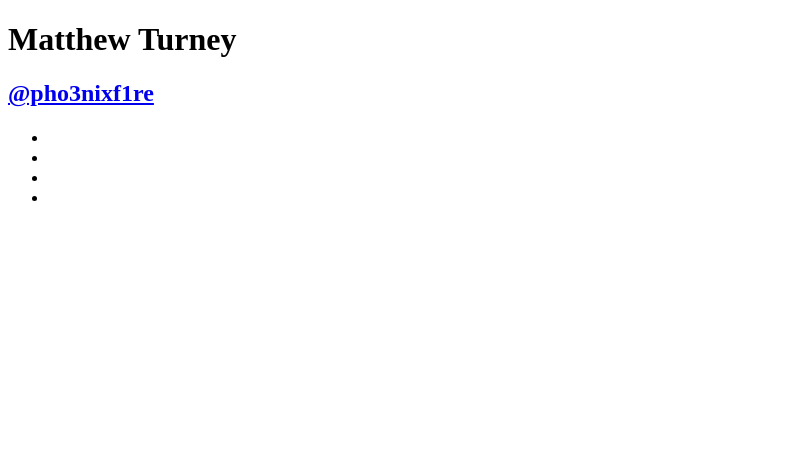
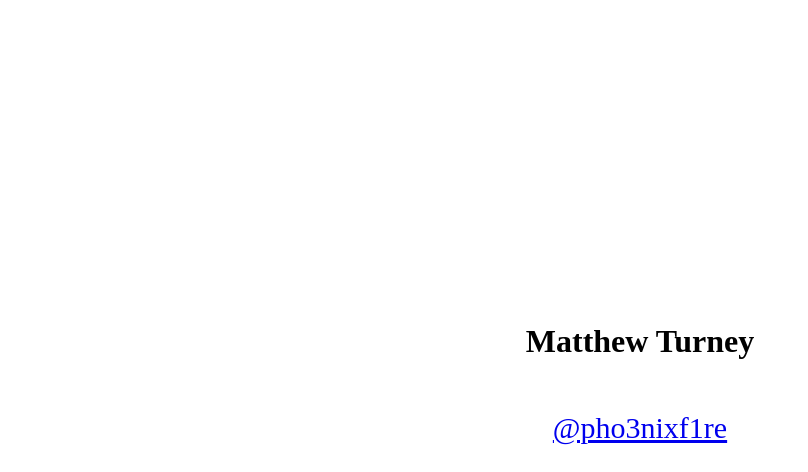
Before and after one commit to pho3nixf1re/pho3nixf1re.net, a Gatsby site: page / in a window 1280 px wide. Shown: the whole page, without its empty margins (0-808 px from the left). Built offline with nearby package versions, Linux system fonts and the light colour scheme; Gatsby itself is replaced by a stand-in of ours; some icons are missing.

Commit message:
New layout.

```diff
--- a/gatsby-config.js
+++ b/gatsby-config.js
@@ -1,6 +1,17 @@
+const autoprefixer = require('autoprefixer')
+const pxtorem = require('postcss-pxtorem')
+
 module.exports = {
   siteMetadata: {
     title: 'Matthew Turney',
   },
-  plugins: ['gatsby-plugin-react-helmet'],
+  plugins: [
+    'gatsby-plugin-react-helmet',
+    {
+      resolve: 'gatsby-plugin-postcss-sass',
+      options: {
+        postCssPlugins: [autoprefixer(), pxtorem()],
+      },
+    },
+  ],
 }
--- /dev/null
+++ b/src/components/Page/index.js
@@ -0,0 +1,8 @@
+import React from 'react'
+import styles from './index.module.scss'
+
+const Page = ({ children }) => (
+  <div className={styles.container}>{children}</div>
+)
+
+export default Page
--- /dev/null
+++ b/src/components/Page/index.module.scss
@@ -0,0 +1,8 @@
+
+.container {
+  display: flex;
+  flex-direction: column;
+  align-items: center;
+  justify-content: center;
+  height: 100vh;
+}
--- a/src/layouts/index.js
+++ b/src/layouts/index.js
@@ -1,18 +1,19 @@
 import React from 'react'
 import PropTypes from 'prop-types'
 import Helmet from 'react-helmet'
+import '../sass/global.scss'
 
 const TemplateWrapper = ({ children }) => (
   <div>
     <Helmet
-      title="Matthew Turney"
+      defaultTitle="Matthew Turney"
       meta={[
         { name: 'description', content: 'The landing page of Matthew Turney.' },
         {
           name: 'keywords',
           content: [
             'matthew turney',
-            'engineer',
+            'software engineer',
             'developer',
             'javascript',
             'ruby',
@@ -21,8 +22,13 @@ const TemplateWrapper = ({ children }) => (
           ].join(),
         },
       ]}
-    />
-    <div>{children()}</div>
+    >
+      <link
+        href="//fonts.googleapis.com/css?family=Sanchez|Source+Sans+Pro"
+        rel="stylesheet"
+      />
+    </Helmet>
+    {children()}
   </div>
 )
 
--- a/src/pages/index.js
+++ b/src/pages/index.js
@@ -5,6 +5,8 @@ import {
   FaLinkedinSquare,
   FaStackOverflow,
 } from 'react-icons/lib/fa'
+import Page from '../components/Page'
+import styles from './index.module.scss'
 
 const links = [
   {
@@ -26,21 +28,21 @@ const links = [
 ]
 
 const IndexPage = () => (
-  <div>
-    <h1>Matthew Turney</h1>
-    <h2>
+  <Page>
+    <h1 className={styles.header}>Matthew Turney</h1>
+    <p className={styles.subheader}>
       <a href="https://twitter.com/pho3nixf1re">@pho3nixf1re</a>
-    </h2>
-    <ul>
+    </p>
+    <ul className={styles.links}>
       {links.map(({ Icon, link }) => (
-        <li key={link}>
+        <li key={link} className={styles.link}>
           <a href={link}>
             <Icon />
           </a>
         </li>
       ))}
     </ul>
-  </div>
+  </Page>
 )
 
 export default IndexPage
--- /dev/null
+++ b/src/pages/index.module.scss
@@ -0,0 +1,26 @@
+
+.header {
+  text-align: center;
+}
+
+.subheader {
+  margin-bottom: 30px;
+  font-size: 30px;
+  text-align: center;
+}
+
+.links {
+  display: flex;
+  justify-content: center;
+  margin: 0;
+  padding: 10px;
+  list-style: none;
+
+  > * {
+    margin-right: 20px;
+
+    &:last-child {
+      margin-right: 0;
+    }
+  }
+}
--- /dev/null
+++ b/src/sass/colors.scss
@@ -0,0 +1,5 @@
+
+$primary: #881010;
+$background: #ffffff;
+$fontColorDark: #303030;
+$fontColor: #666666;
--- /dev/null
+++ b/src/sass/global.scss
@@ -0,0 +1,123 @@
+@import './colors.scss';
+
+html {
+  box-sizing: border-box;
+}
+
+*,
+*::before,
+*::after {
+  box-sizing: inherit;
+}
+
+// sass-lint:disable single-line-per-selector
+html, body, div, span, applet, object, iframe,
+h1, h2, h3, h4, h5, h6, p, blockquote, pre,
+a, abbr, acronym, address, big, cite, code,
+del, dfn, em, img, ins, kbd, q, s, samp,
+small, strike, strong, sub, sup, tt, var,
+b, u, i, center,
+dl, dt, dd, ol, ul, li,
+fieldset, form, label, legend,
+table, caption, tbody, tfoot, thead, tr, th, td,
+article, aside, canvas, details, embed,
+figure, figcaption, footer, header, hgroup,
+menu, nav, output, ruby, section, summary,
+time, mark, audio, video,
+button {
+  margin: 0;
+  padding: 0;
+  border: none;
+  border-radius: 0;
+  font: inherit;
+  font-size: 100%;
+  line-height: 1.4em;
+  vertical-align: baseline;
+}
+
+body {
+  background-color: $background;
+  color: $fontColor;
+  font-family: Source Sans Pro;
+  font-weight: 400;
+  line-height: 1;
+}
+
+ol,
+ul {
+  margin-left: 1em;
+  padding-left: 2.5rem;
+}
+
+blockquote,
+q {
+  quotes: none;
+}
+
+blockquote::before,
+blockquote::after,
+q::before,
+q::after {
+  // sass-lint:disable-block no-duplicate-properties
+  content: '';
+  content: none;
+}
+
+table {
+  border-collapse: collapse;
+  border-spacing: 0;
+}
+
+h1, h2, h3 {
+  line-height: 1.2em;
+}
+
+h1, h2, h3, h4, h5, h6 {
+  color: $fontColorDark;
+  font-family: Sanchez;
+}
+
+h1 {
+  font-size: 2.5em;
+  font-weight: 600;
+}
+
+h2 {
+  font-size: 1.5em;
+  font-weight: 600;
+}
+
+h3 {
+  font-size: 1.2em;
+  font-weight: 600;
+}
+
+h4 {
+  font-size: 1.17em;
+  font-weight: 600;
+}
+
+h5 {
+  font-size: 1.1em;
+}
+
+h6 {
+  font-size: 1em;
+}
+
+p {
+  margin: 1em 0;
+}
+
+strong {
+  font-weight: 600;
+}
+
+em {
+  font-style: italic;
+}
+
+a {
+  color: $primary;
+  text-decoration: none;
+}
```
Also changed, not shown: package.json (+17 -13 lines), .eslintrc.yml, .sass-lint.yml (added), 3 other files.
